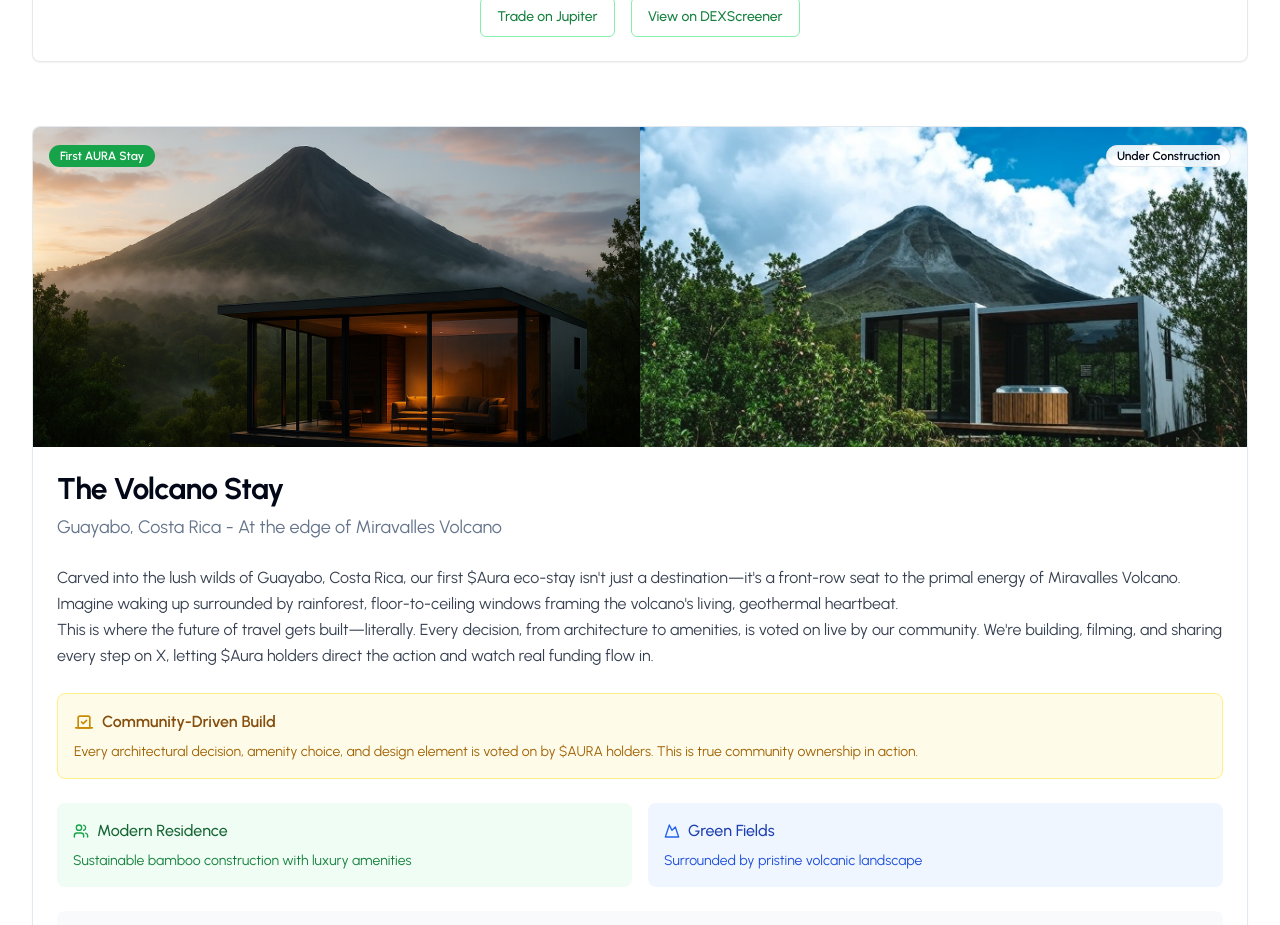
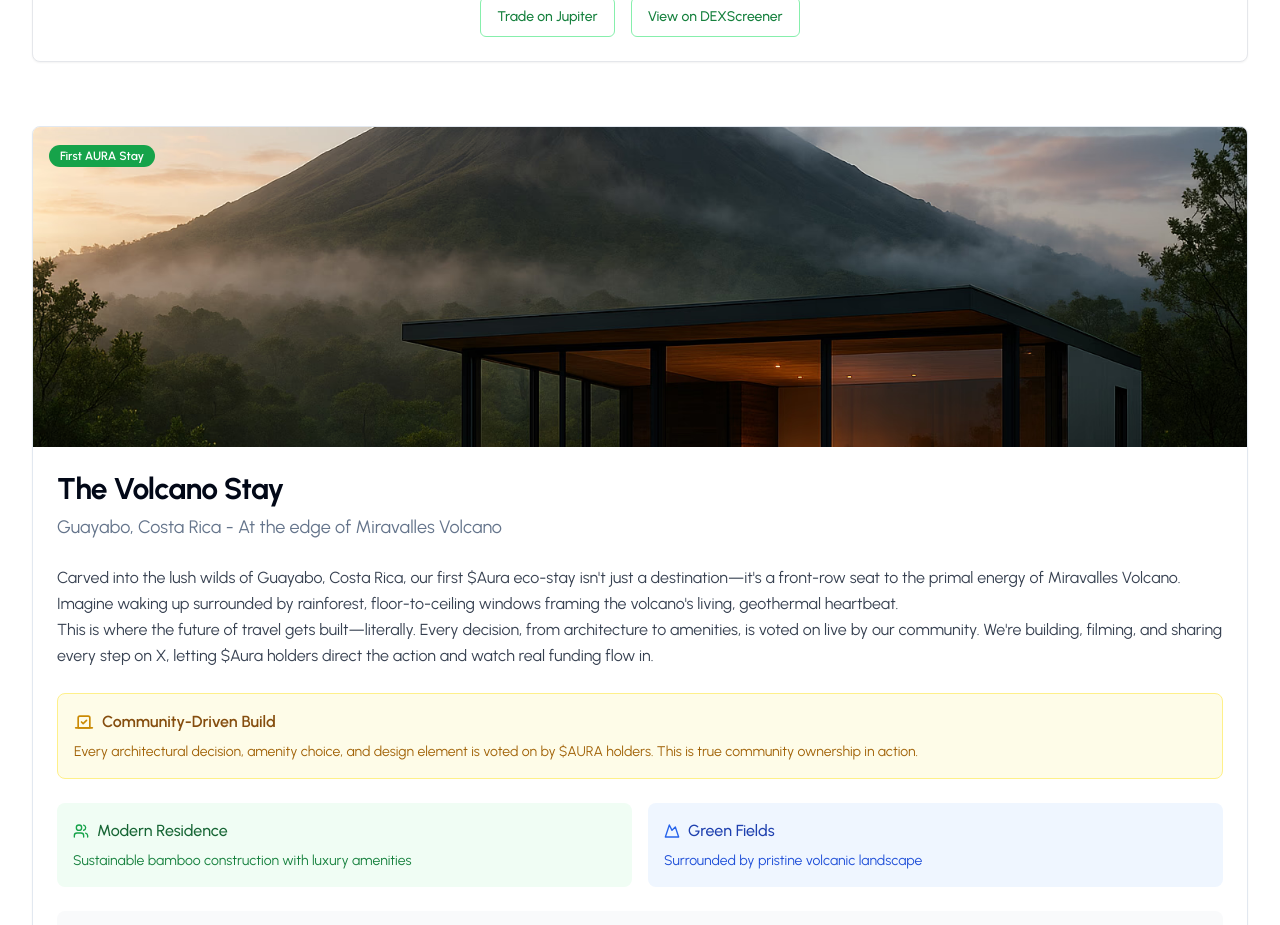
Before and after one commit to aurabnb/aura-stay-dashboard, a React (Vite) app: page / in a window 1280 px wide. Shown: the part 3120-4045 px from the top of the page. Built offline with nearby package versions, Linux system fonts and the light colour scheme; no server answers.

Commit message:
Refactor: Simplify VolcanoStayShowcase image
Removes the second image and "Under Construction" badge from the VolcanoStayShowcase component.

```diff
--- a/src/components/VolcanoStayShowcase.tsx
+++ b/src/components/VolcanoStayShowcase.tsx
@@ -1,4 +1,3 @@
-
 import React from 'react';
 import { Card, CardContent, CardDescription, CardHeader, CardTitle } from '@/components/ui/card';
 import { Badge } from '@/components/ui/badge';
@@ -33,7 +32,6 @@ const VolcanoStayShowcase = () => {
     <div className="space-y-6">
       <Card className="overflow-hidden">
         <div className="relative">
-          <div className="grid grid-cols-1 md:grid-cols-2 gap-0">
           <div className="relative h-64 md:h-80">
             <img
               src="/lovable-uploads/376d858b-71fc-454d-9450-826650b45f5c.png"
@@ -41,19 +39,8 @@ const VolcanoStayShowcase = () => {
               className="w-full h-full object-cover"
             />
           </div>
-            <div className="relative h-64 md:h-80">
-              <img
-                src="/lovable-uploads/2e8ea2f9-9d0f-4c9a-9664-88980e977f96.png"
-                alt="Volcano Stay with hot tub and volcano views"
-                className="w-full h-full object-cover"
-              />
-            </div>
-          </div>
           <div className="absolute top-4 left-4">
             <Badge className="bg-green-600 text-white">First AURA Stay</Badge>
-          </div>
-          <div className="absolute top-4 right-4">
-            <Badge variant="outline" className="bg-white/90">Under Construction</Badge>
           </div>
         </div>
 
```
Lines whose indentation alone changed are shown as unchanged.
